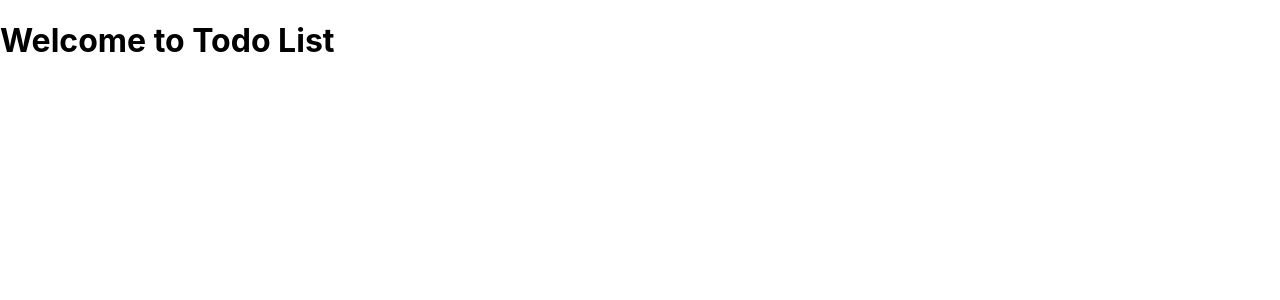
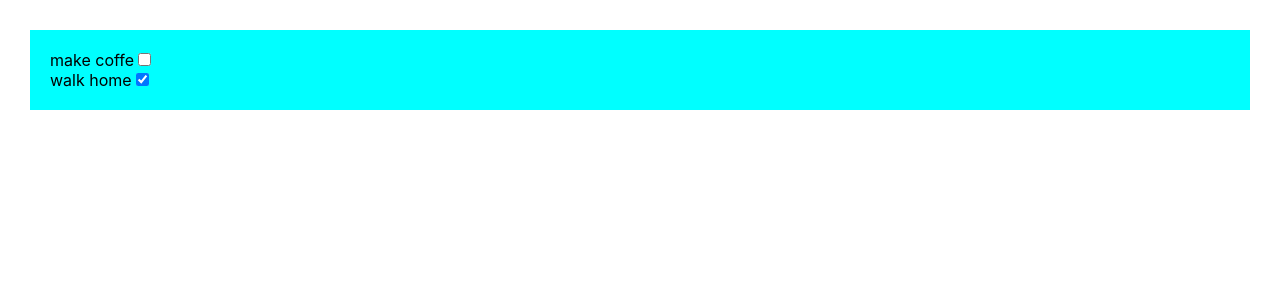
Before and after one commit to clement-okyere/AwesomeTodo, a React (Create React App) app: page / in a window 1280 px wide. Shown: the top 300 px of the page. Built offline with nearby package versions, Linux system fonts and the light colour scheme.

Commit message:
added TodoList and TodoItem

```diff
--- a/src/Domain/Todo/Todo.tsx
+++ b/src/Domain/Todo/Todo.tsx
@@ -1,11 +1,52 @@
 import React from 'react';
+import {Todo } from '../../utils/types'
 
-const Todo = () => {
+let initial_todos: Todo[] = [
+    {
+    name: "make coffe",
+    completed: false,
+  },
+  {
+    name: "walk home",
+    completed: true,
+  },
+];
+
+const TodoComponent = () => {
+    let [todos, setTodos] = React.useState<Todo[]>(initial_todos);
+
+
     return (
-        <div>
-            <h1>Welcome to Todo List</h1>
+        <div style={{ margin: "30px", padding: "20px", background: "aqua"}}>
+            <TodoList todos = {todos} />
         </div>
     )
 }
 
-export default Todo;
+type ITodoListProp = {
+    todos: Todo[]
+}
+const TodoList = ({ todos }: ITodoListProp) => {
+  console.log("Todo list props", todos);
+
+  return (
+    <div>
+      {todos.map((todo: Todo, index: any) => (
+          <TodoItem key={index} todo={todo} />
+      ))}
+    </div>
+  );
+};
+
+
+type ITodoItemProp = {
+    todo: Todo
+}
+const TodoItem = ({todo}: ITodoItemProp) => (
+    <div>
+        <span>{todo.name}</span>
+        <input type="checkbox" checked={todo.completed} />
+    </div>
+)
+
+export default TodoComponent;
```
